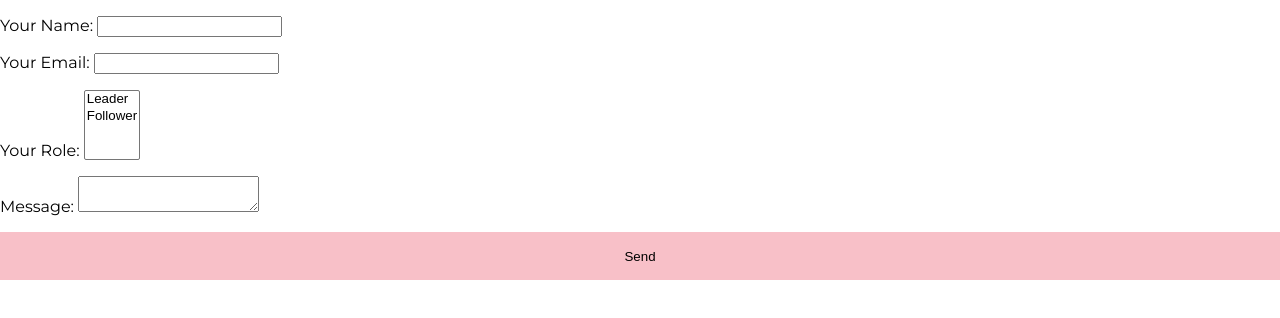
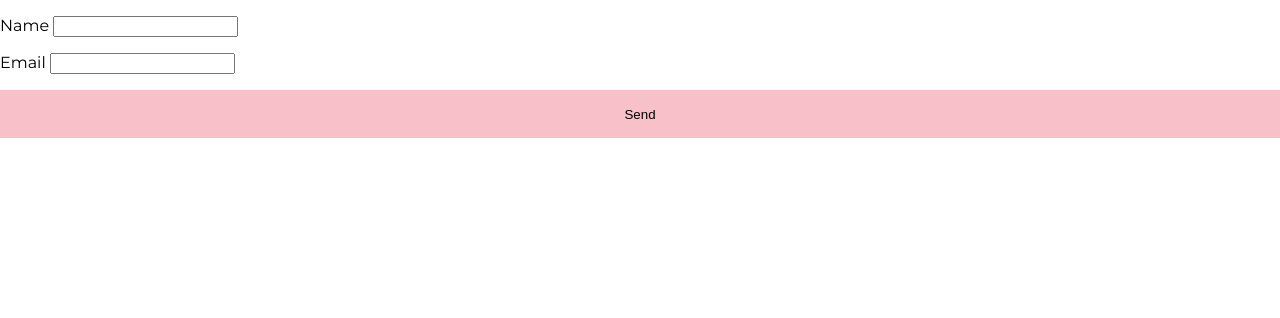
Before and after one commit to dreazz/helloWork, a React (Create React App) app: page /jobPost in a window 1280 px wide. Shown: the top 318 px of the page. Built offline with nearby package versions, Linux system fonts and the light colour scheme.

Commit message:
change form beacuse the old one didn't work

```diff
--- a/src/components/form/Form.js
+++ b/src/components/form/Form.js
@@ -4,21 +4,12 @@ export default class Form extends Component {
   render() {
     return (
       <div>
-        <form name="contact" method="POST" data-netlify="true">
+        <form name="contact" netlify>
           <p>
-            <label>Your Name: <input type="text" name="name" /></label>
+            <label>Name <input type="text" name="name" /></label>
           </p>
           <p>
-            <label>Your Email: <input type="email" name="email" /></label>
-          </p>
-          <p>
-            <label>Your Role: <select name="role[]" multiple>
-              <option value="leader">Leader</option>
-              <option value="follower">Follower</option>
-            </select></label>
-          </p>
-          <p>
-            <label>Message: <textarea name="message"></textarea></label>
+            <label>Email <input type="email" name="email" /></label>
           </p>
           <p>
             <button type="submit">Send</button>
```
